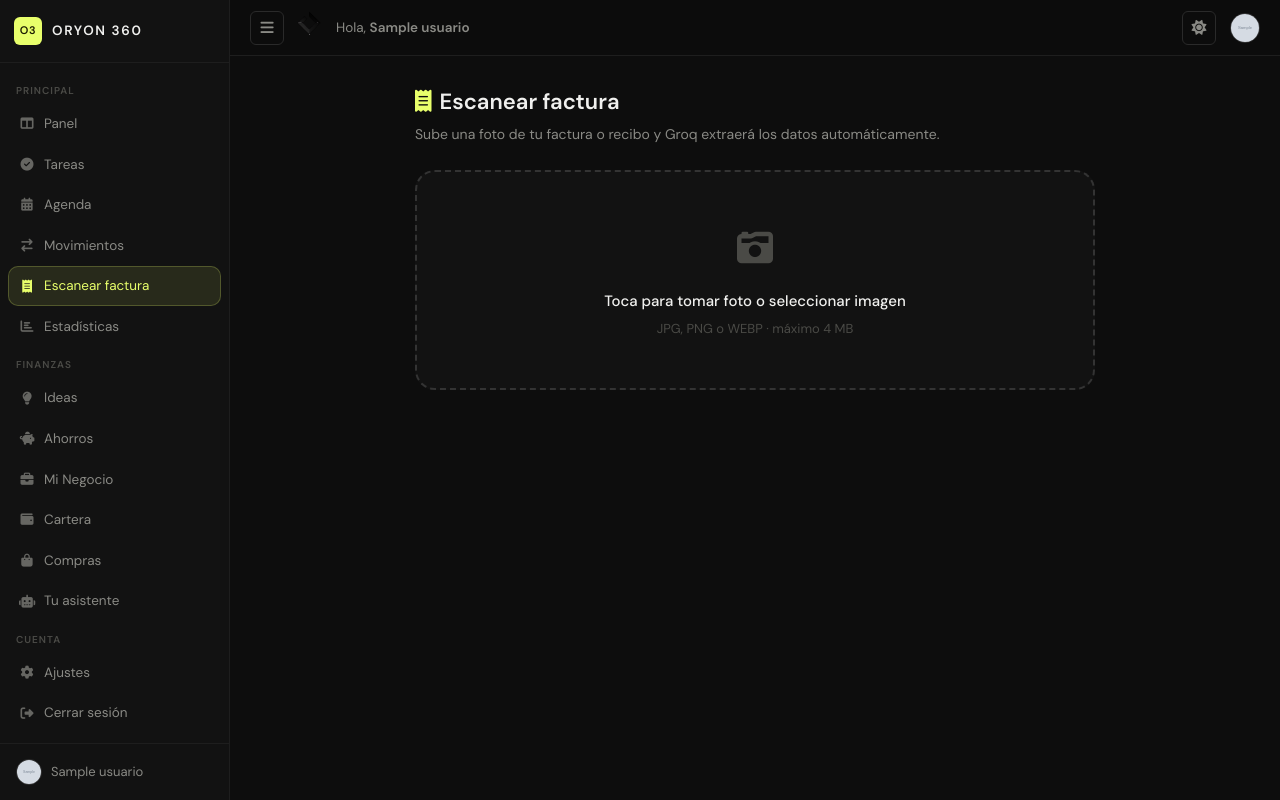
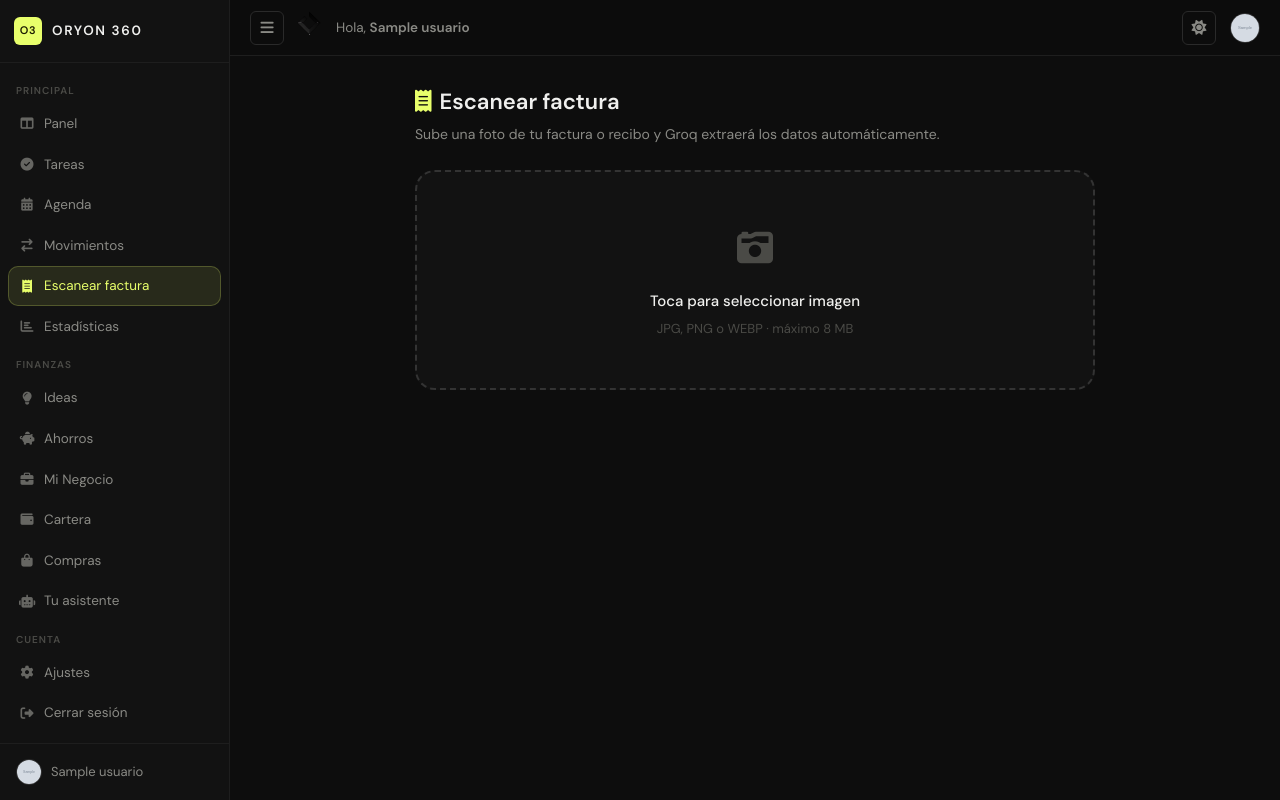
Before and after one commit to DIEGO041012/Orion-360, a Flask app: page /escanear_factura in a window 1280 px wide. Run offline with Flask 3, Linux system fonts and the light colour scheme; a user stored in the database is signed in; grey boxes marked "Sample" are stand-in pictures; a database or web service that is not in the repository returns one stand-in record (values such as "Sample title"); some libraries are stand-ins or nearby versions.

Commit message:
para la captura
de la factura en los dispositivos moviles

```diff
--- a/templates/escanear_factura.html
+++ b/templates/escanear_factura.html
@@ -157,12 +157,13 @@
     {% endfor %}
   {% endwith %}
 
-  <div class="upload-zone" id="uploadZone">
-    <input type="file" id="inputImagen" accept="image/jpeg,image/png,image/webp" capture="environment">
-    <div class="upload-icon"><i class="fa-solid fa-camera-retro"></i></div>
-    <div class="upload-title">Toca para tomar foto o seleccionar imagen</div>
-    <div class="upload-sub">JPG, PNG o WEBP · máximo 4 MB</div>
-  </div>
+<div class="upload-zone" id="uploadZone">
+  <!-- Sin capture="environment" → el móvil pregunta: cámara o galería -->
+  <input type="file" id="inputImagen" accept="image/jpeg,image/png,image/webp">
+  <div class="upload-icon"><i class="fa-solid fa-camera-retro"></i></div>
+  <div class="upload-title">Toca para seleccionar imagen</div>
+  <div class="upload-sub">JPG, PNG o WEBP · máximo 8 MB</div>
+</div>
 
   <div class="preview-section" id="previewSection">
     <div class="preview-img-wrap">
```
